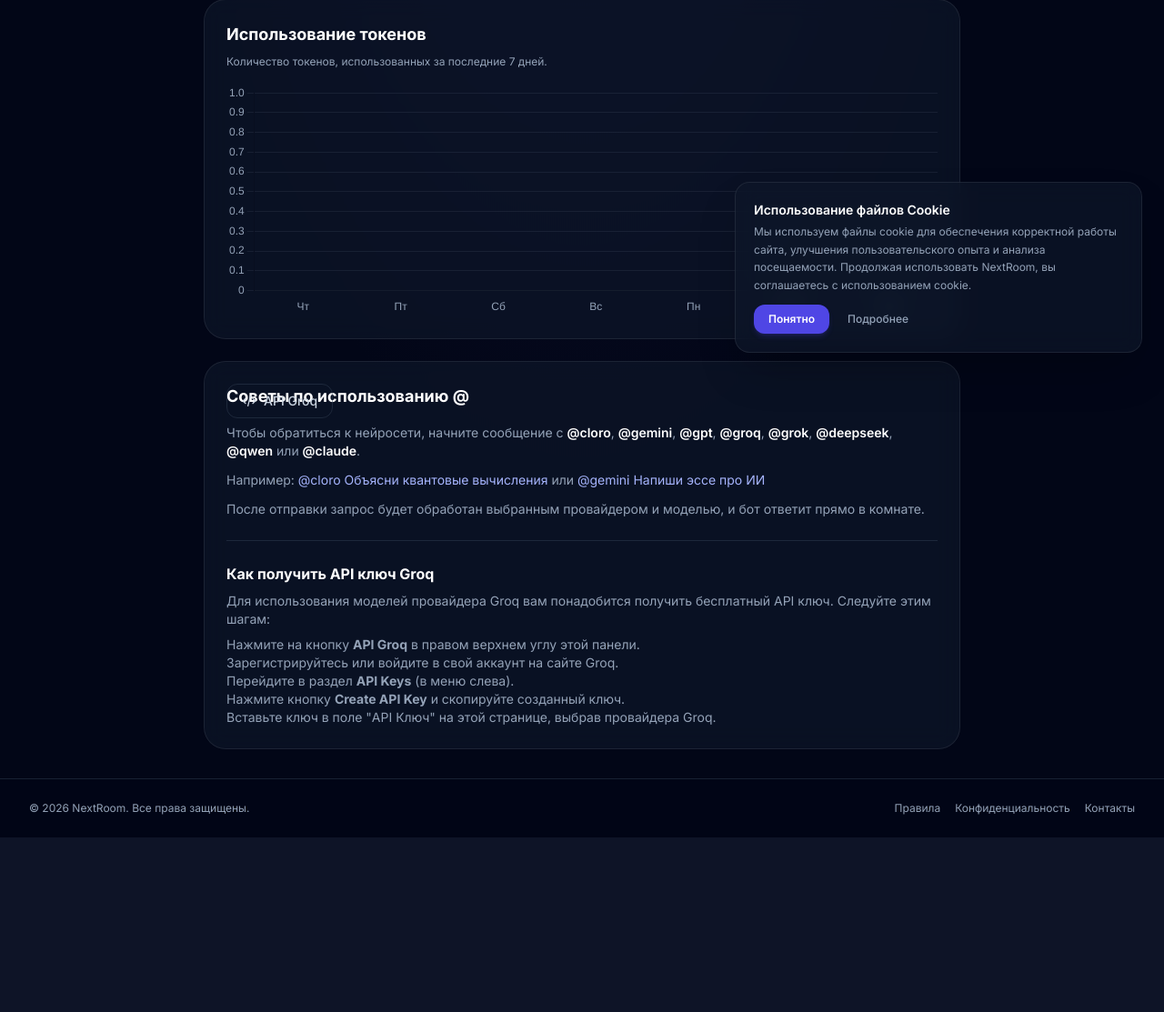
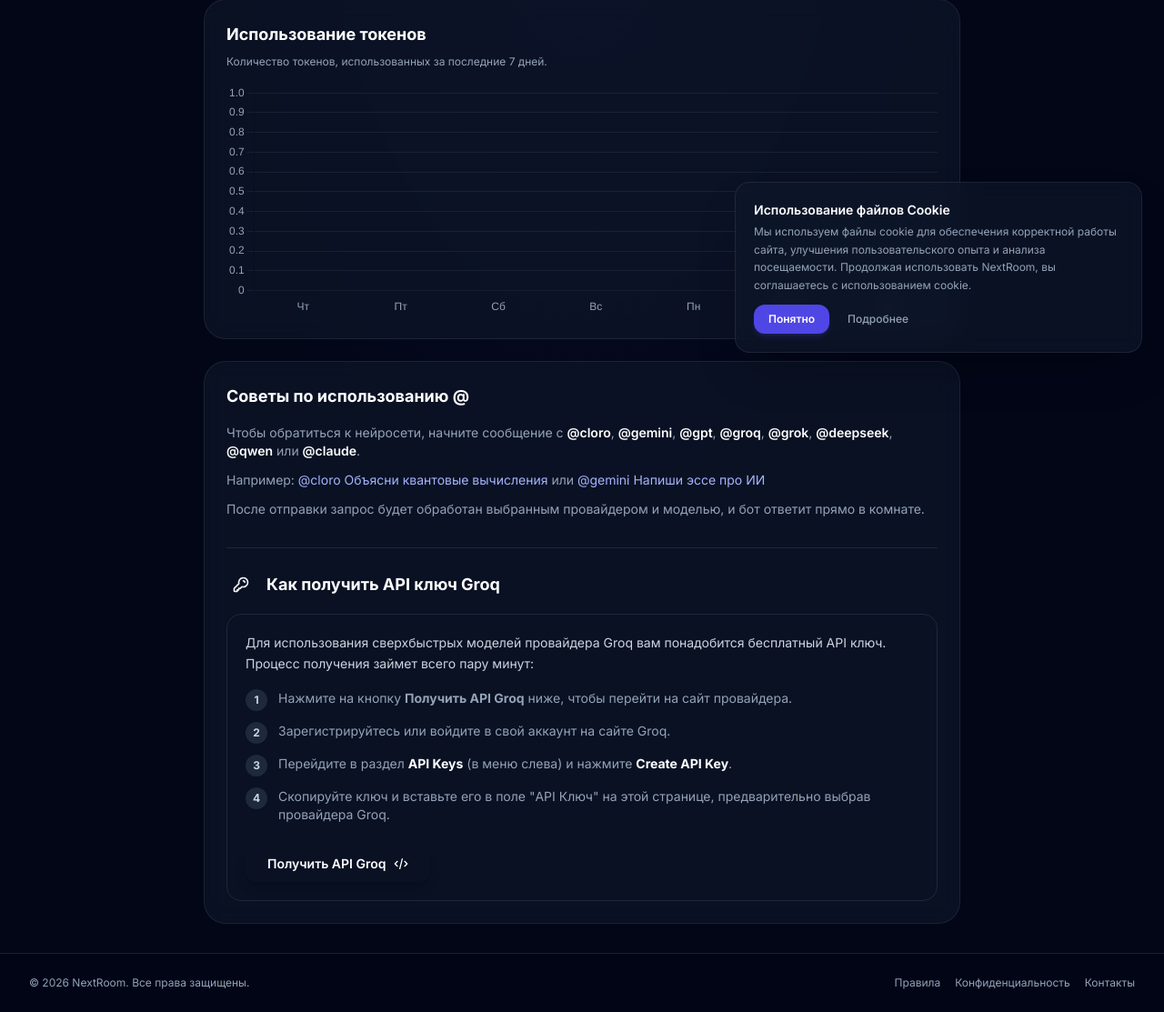
Before and after one commit to X2X1321/nextroom, a Django app: page /ai-management/ in a window 1280 px wide. Shown: the part 396-1509 px from the top of the page at 91% size. Before the commit the page ends 1317 px from the top, so only its background shows below. Run offline with Django 4.2, Linux system fonts and the light colour scheme; the visitor is signed in with stand-in values (Sample User, id 1); data comes from the database, SQL or seed files in the repository; data that the repository does not hold is empty; some libraries are stand-ins or nearby versions; some web fonts are replaced.

Commit message:
style(ai): redesign Groq API instructions and relocate button

```diff
--- a/templates/chat/ai_management.html
+++ b/templates/chat/ai_management.html
@@ -134,26 +134,44 @@
     </div>
 
     <div class="glass-panel rounded-3xl p-6 relative">
-        <a href="https://groq.com" target="_blank" class="absolute top-6 right-6 inline-flex items-center gap-2 rounded-xl bg-slate-800/50 hover:bg-slate-700/50 px-4 py-2 text-sm font-medium text-slate-300 transition-colors border border-slate-700/50">
-            <svg class="w-4 h-4" fill="none" stroke="currentColor" viewBox="0 0 24 24"><path stroke-linecap="round" stroke-linejoin="round" stroke-width="2" d="M10 20l4-16m4 4l4 4-4 4M6 16l-4-4 4-4"></path></svg>
-            API Groq
-        </a>
         <h2 class="text-lg font-bold text-white mb-4">Советы по использованию @</h2>
         <div class="space-y-3 text-sm text-slate-400">
             <p>Чтобы обратиться к нейросети, начните сообщение с <span class="font-semibold text-white">@cloro</span>, <span class="font-semibold text-white">@gemini</span>, <span class="font-semibold text-white">@gpt</span>, <span class="font-semibold text-white">@groq</span>, <span class="font-semibold text-white">@grok</span>, <span class="font-semibold text-white">@deepseek</span>, <span class="font-semibold text-white">@qwen</span> или <span class="font-semibold text-white">@claude</span>.</p>
             <p>Например: <span class="text-indigo-300">@cloro Объясни квантовые вычисления</span> или <span class="text-indigo-300">@gemini Напиши эссе про ИИ</span></p>
             <p>После отправки запрос будет обработан выбранным провайдером и моделью, и бот ответит прямо в комнате.</p>
         </div>
-        <div class="mt-6 pt-6 border-t border-slate-700/50">
-            <h3 class="text-md font-bold text-white mb-2">Как получить API ключ Groq</h3>
-            <p class="text-sm text-slate-400 mb-2">Для использования моделей провайдера Groq вам понадобится получить бесплатный API ключ. Следуйте этим шагам:</p>
-            <ol class="list-decimal list-inside space-y-1 text-sm text-slate-400">
-                <li>Нажмите на кнопку <strong>API Groq</strong> в правом верхнем углу этой панели.</li>
-                <li>Зарегистрируйтесь или войдите в свой аккаунт на сайте Groq.</li>
-                <li>Перейдите в раздел <strong>API Keys</strong> (в меню слева).</li>
-                <li>Нажмите кнопку <strong>Create API Key</strong> и скопируйте созданный ключ.</li>
-                <li>Вставьте ключ в поле "API Ключ" на этой странице, выбрав провайдера Groq.</li>
-            </ol>
+        <div class="mt-8 pt-6 border-t border-slate-700/50">
+            <div class="flex items-center gap-3 mb-4">
+                <div class="w-8 h-8 rounded-full bg-brand-500/20 flex items-center justify-center text-brand-400">
+                    <svg class="w-5 h-5" fill="none" stroke="currentColor" viewBox="0 0 24 24"><path stroke-linecap="round" stroke-linejoin="round" stroke-width="2" d="M15 7a2 2 0 012 2m4 0a6 6 0 01-7.743 5.743L11 17H9v2H7v2H4a1 1 0 01-1-1v-2.586a1 1 0 01.293-.707l5.964-5.964A6 6 0 1121 9z"></path></svg>
+                </div>
+                <h3 class="text-lg font-bold text-white">Как получить API ключ Groq</h3>
+            </div>
+            <div class="bg-slate-800/30 rounded-2xl p-5 border border-slate-700/50">
+                <p class="text-sm text-slate-300 mb-4 leading-relaxed">Для использования сверхбыстрых моделей провайдера Groq вам понадобится бесплатный API ключ. Процесс получения займет всего пару минут:</p>
+                <ol class="space-y-3 text-sm text-slate-400 mb-6">
+                    <li class="flex gap-3">
+                        <span class="flex-shrink-0 w-6 h-6 rounded-full bg-slate-700/50 text-slate-300 flex items-center justify-center text-xs font-bold">1</span>
+                        <span>Нажмите на кнопку <strong>Получить API Groq</strong> ниже, чтобы перейти на сайт провайдера.</span>
+                    </li>
+                    <li class="flex gap-3">
+                        <span class="flex-shrink-0 w-6 h-6 rounded-full bg-slate-700/50 text-slate-300 flex items-center justify-center text-xs font-bold">2</span>
+                        <span>Зарегистрируйтесь или войдите в свой аккаунт на сайте Groq.</span>
+                    </li>
+                    <li class="flex gap-3">
+                        <span class="flex-shrink-0 w-6 h-6 rounded-full bg-slate-700/50 text-slate-300 flex items-center justify-center text-xs font-bold">3</span>
+                        <span>Перейдите в раздел <strong class="text-white">API Keys</strong> (в меню слева) и нажмите <strong class="text-white">Create API Key</strong>.</span>
+                    </li>
+                    <li class="flex gap-3">
+                        <span class="flex-shrink-0 w-6 h-6 rounded-full bg-slate-700/50 text-slate-300 flex items-center justify-center text-xs font-bold">4</span>
+                        <span>Скопируйте ключ и вставьте его в поле "API Ключ" на этой странице, предварительно выбрав провайдера Groq.</span>
+                    </li>
+                </ol>
+                <a href="https://groq.com" target="_blank" class="inline-flex items-center gap-2 rounded-xl bg-brand-500 hover:bg-brand-600 px-6 py-2.5 text-sm font-semibold text-white transition-all shadow-lg shadow-brand-500/25">
+                    Получить API Groq
+                    <svg class="w-4 h-4" fill="none" stroke="currentColor" viewBox="0 0 24 24"><path stroke-linecap="round" stroke-linejoin="round" stroke-width="2" d="M10 20l4-16m4 4l4 4-4 4M6 16l-4-4 4-4"></path></svg>
+                </a>
+            </div>
         </div>
     </div>
 </div>
```
